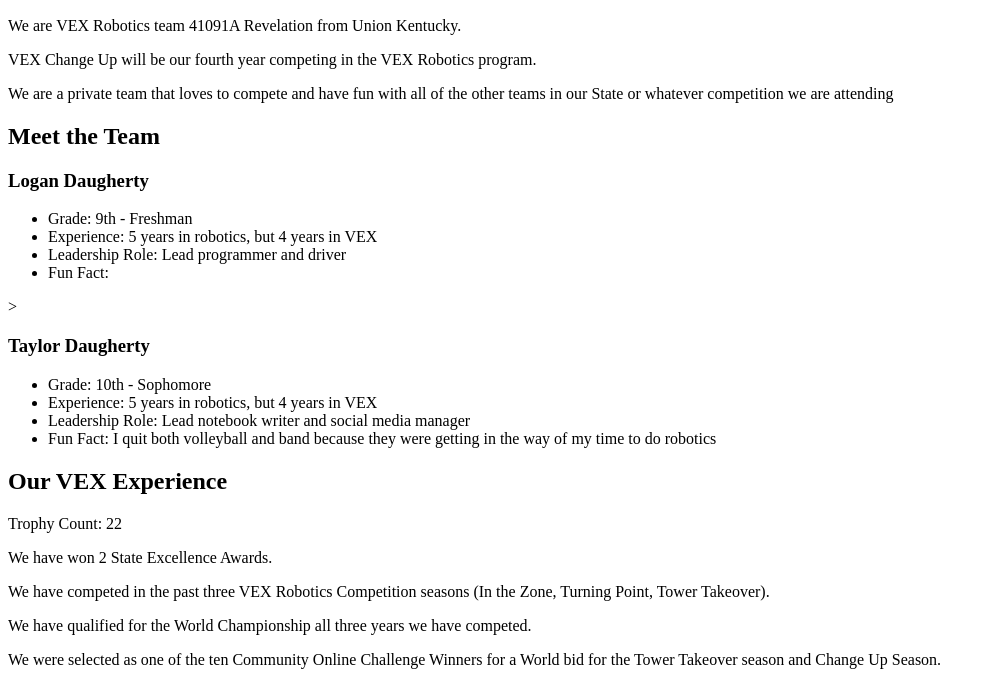
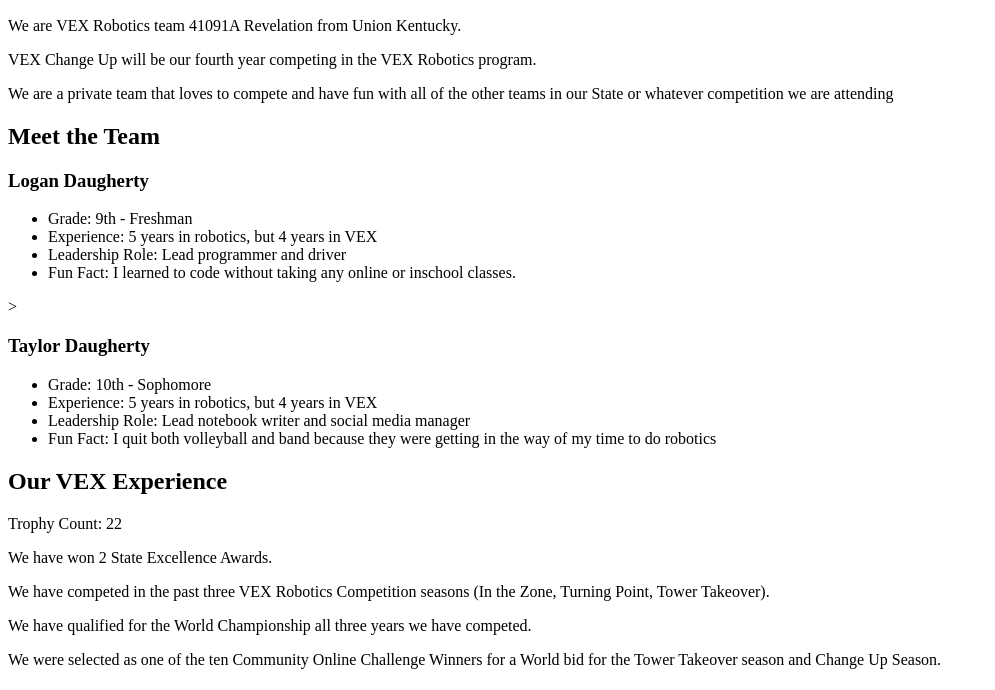
Before and after one commit to tdaug6/Revelation, a plain HTML site: page index.html in a window 1280 px wide. Shown: the part 110-800 px from the top of the page, without its empty margins (0-995 px from the left). Drawn offline with Linux system fonts and the light colour scheme.

Commit message:
Update index.html

```diff
--- a/index.html
+++ b/index.html
@@ -19,7 +19,7 @@
     <li>Grade: 9th - Freshman</li>
     <li>Experience: 5 years in robotics, but 4 years in VEX</li>
     <li>Leadership Role: Lead programmer and driver</li>
-    <li>Fun Fact:</li>
+    <li>Fun Fact: I learned to code without taking any online or inschool classes.</li>
 </ul>>
 
 <h3>Taylor Daugherty</h3>
```
